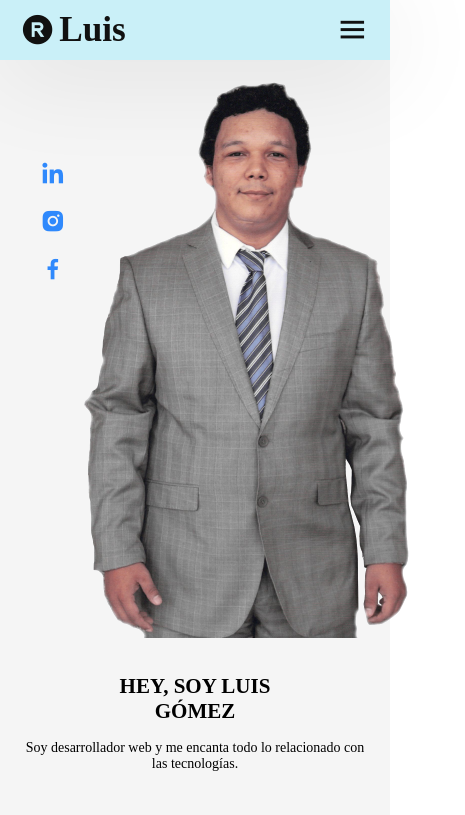
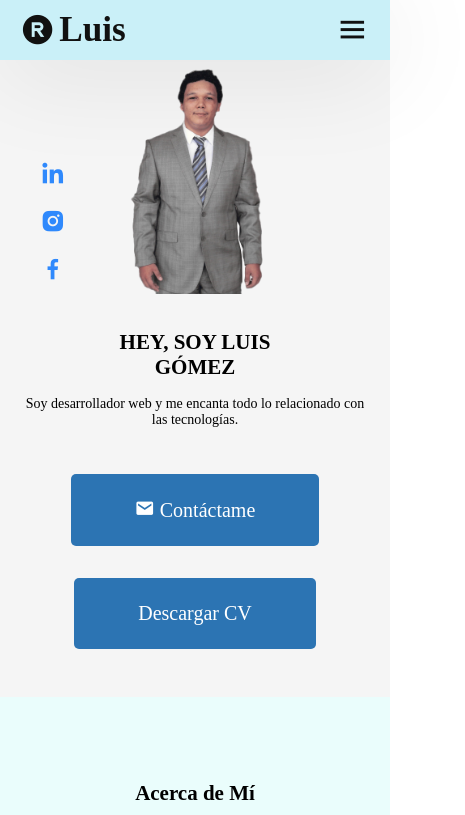
Before and after one commit to luis1290/portafolio, a website: page index.html in a window 390 px wide. Shown: the top 815 px of the page, 465 px wide, since content can reach past the window. Drawn offline with nearby package versions, Linux system fonts and the light colour scheme; a web font is replaced by a local one.

Commit message:
corrigiendo responsive foto de perfil

```diff
--- a/assets/css/style.css
+++ b/assets/css/style.css
@@ -508,7 +508,7 @@ textarea {
 /* ============= Media Queries ============= */
 
 /*=========BREAKPOINT==========*/
-@media screen and (min-width: 234px) {
+@media screen and (min-width: 200px) {
 
 
   body {
@@ -520,11 +520,18 @@ textarea {
     margin: none;
   }
 
+  .home__image {
+    width: 50%;
+    height: auto;
+    object-fit: cover;
+  }
+
   .projects__container {
 
     width: 100%;
 
   }
+
   .projects__inner {
     margin: 0;
     width: 80%;
@@ -536,7 +543,7 @@ textarea {
     transition-duration: .5s;
   }
 
-  .projects__image  {
+  .projects__image {
     width: 100%;
     height: auto;
     object-fit: cover;
```
